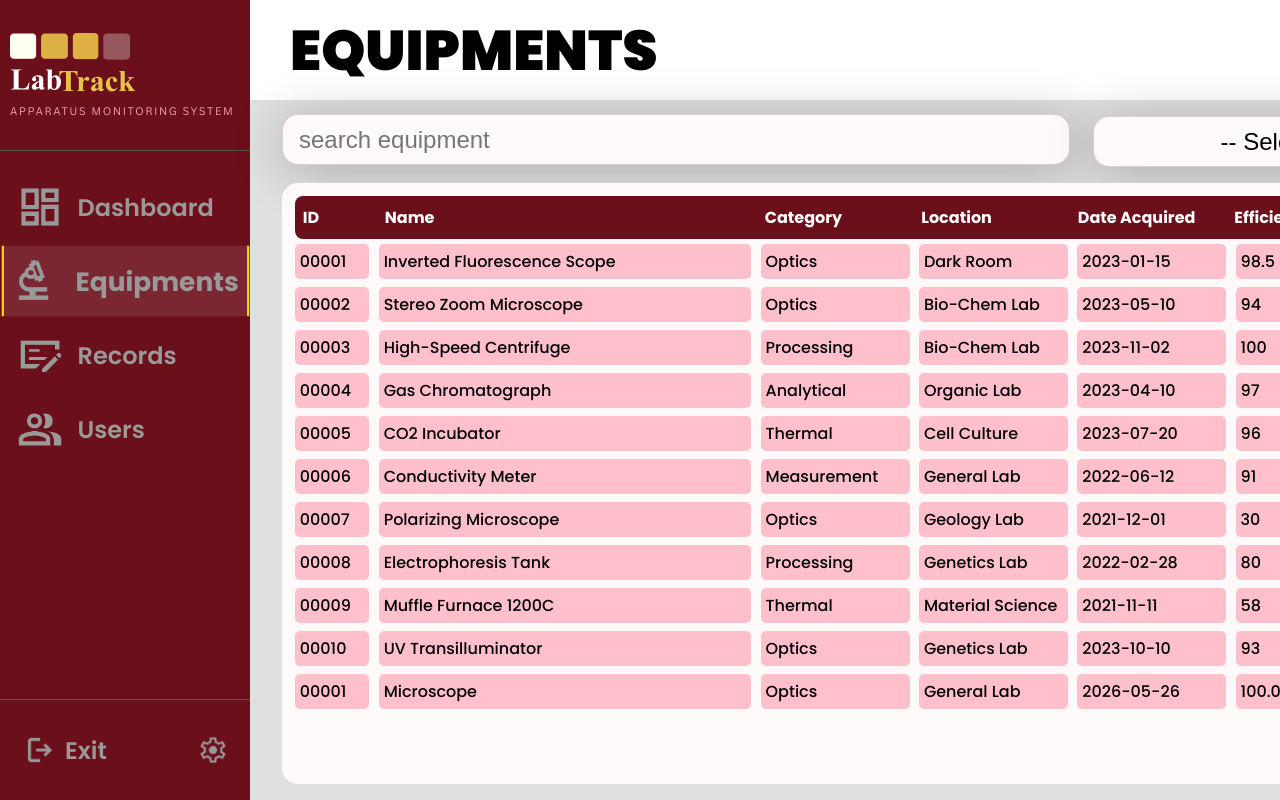
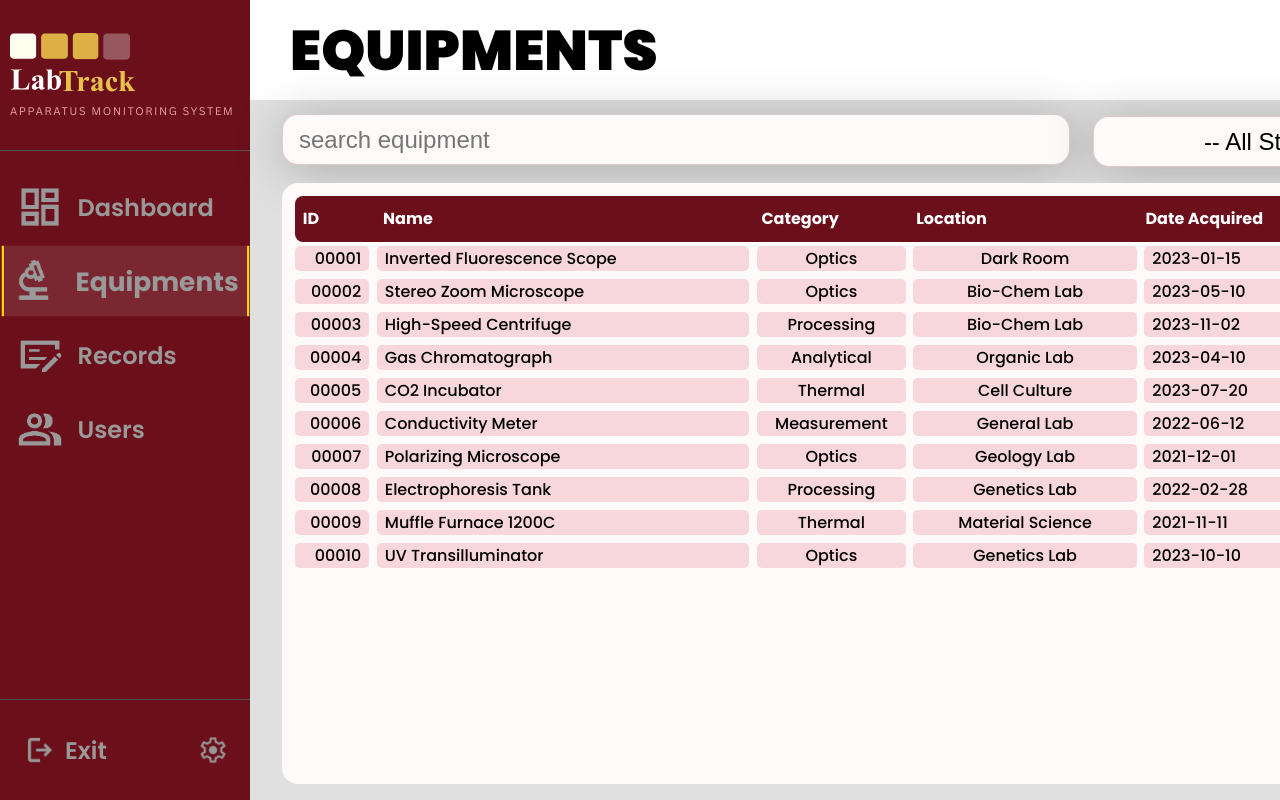
Before and after one commit to Jhnvncntx/labtrack-website, a React (Vite) app in the folder labtrack-web/: page /main in a window 1280 px wide. Both pictures are taken after a click on the element "Equipments". Shown: the top 800 px of the page. Built offline with nearby package versions, Linux system fonts and the light colour scheme.

Commit message:
Added search and status filter in admins eq-tab;e

```diff
--- /dev/null
+++ b/labtrack-web/src/components/EquipmentData.css
@@ -0,0 +1,49 @@
+.equipment-row {
+  display: flex;
+  flex-direction: row;
+  align-items: flex-start;
+  justify-content: space-between;
+  width: 100%;
+  margin-bottom: 0.5rem;
+  font-weight: 500;
+}
+.equipment-row .eq-data {
+  border-radius: 5px;
+  padding: 0 0.5rem;
+  background-color: rgb(247, 215, 220);
+}
+.equipment-row:hover .eq-data {
+  background-color: rgb(243, 184, 193);
+}
+.eq-id {
+  text-align: right;
+}
+.eq-name {
+  text-align: left;
+}
+.eq-categ {
+  text-align: center;
+}
+.eq-loc {
+  text-align: center;
+}
+.eq-dateacq {
+  text-align: left;
+}
+.eq-eff {
+  text-align: left;
+}
+.eq-status {
+  text-align: center;
+}
+.eq-btn {
+  cursor: pointer;
+  color: white;
+  border-radius: 5px;
+  padding: 0 0.5rem;
+  text-align: center;
+  background-color: rgb(145, 28, 28);
+}
+.eq-btn:hover {
+  background-color: rgba(145, 28, 28, 0.8);
+}
--- a/labtrack-web/src/components/EquipmentData.jsx
+++ b/labtrack-web/src/components/EquipmentData.jsx
@@ -1,20 +1,27 @@
-import "./EquipmentsTab.css";
+import "./EquipmentData.css";
 
 export function EquipmentData({ item }) {
+  const status = (item) => {
+    if (item.status === "functional") return "Functional";
+    if (item.status === "forRepair") return "For Repair";
+    if (item.status === "forReplacement") return "For Replacement";
+    if (item.status === "inUse") return "In Use";
+  };
   return (
     <>
       <div className="equipment-row">
-        <div className="w-5">{String(item.id).padStart(5, "0")}</div>
-        <div className="w-25">{item.name}</div>
-        <div className="w-10">{item.category}</div>
-        <div className="w-10">{item.location}</div>
-        <div className="w-10">{item.dateAcquired}</div>
-        <div className="w-5">{item.efficiencyRate}</div>
-        <div className="w-10">{item.status}</div>
-        <div className="w-10">View</div>
-        <div className="w-10">Delete</div>
+        <div className="w-5 eq-id eq-data">
+          {String(item.id).padStart(5, "0")}
+        </div>
+        <div className="w-25 eq-name eq-data">{item.name}</div>
+        <div className="w-10 eq-categ eq-data">{item.category}</div>
+        <div className="w-15 eq-loc eq-data">{item.location}</div>
+        <div className="w-10 eq-dateacq eq-data">{item.dateAcquired}</div>
+        <div className="w-6 eq-eff eq-data">{item.efficiencyRate}</div>
+        <div className="w-11 eq-status eq-data">{status(item)}</div>
+        <div className="w-7 eq-btn1 eq-btn">View</div>
+        <div className="w-7 eq-btn2 eq-btn">Delete</div>
       </div>
-      {console.log(`Equipment ${item.id} has been added.`)}
     </>
   );
 }
--- a/labtrack-web/src/components/EquipmentsTab.css
+++ b/labtrack-web/src/components/EquipmentsTab.css
@@ -1,11 +1,26 @@
+.w-2 {
+  width: 2%;
+}
 .w-5 {
   width: 5%;
 }
 .w-6 {
   width: 6%;
 }
+.w-7 {
+  width: 7%;
+}
+.w-9 {
+  width: 9%;
+}
 .w-10 {
   width: 10%;
+}
+.w-11 {
+  width: 11%;
+}
+.w-15 {
+  width: 15%;
 }
 .w-25 {
   width: 25%;
@@ -33,35 +48,35 @@ input {
   width: 52%;
   height: 100%;
   font-size: 1.5rem;
-    margin-bottom: .2rem;
-    padding: .5rem 1rem;
+  margin-bottom: 0.2rem;
+  padding: 0.5rem 1rem;
   border-radius: 1rem;
   border-style: none;
   outline: none;
-    border: 1px rgba(107,15,26, .2) solid;
-    background-color: rgb(255,250,250);
+  border: 1px rgba(107, 15, 26, 0.2) solid;
+  background-color: rgb(255, 250, 250);
   box-shadow: 3px 5px 50px rgba(0, 0, 0, 0.25);
 }
-#category {
+#status {
   height: 100%;
   width: 25%;
-    padding: .5rem 1rem;
+  padding: 0.5rem 1rem;
   font-size: 1.5rem;
   text-align: center;
   border-radius: 1rem;
   outline: none;
-    border: 1px rgba(107,15,26, .2) solid;
-    background-color: rgb(255,250,250);
+  border: 1px rgba(107, 15, 26, 0.2) solid;
+  background-color: rgb(255, 250, 250);
   box-shadow: 3px 5px 50px rgba(0, 0, 0, 0.25);
 }
 .add-eq {
   width: 20%;
   height: 100%;
-    padding: .5rem 1rem;
+  padding: 0.5rem 1rem;
   border-radius: 1rem;
   font-size: 1.7rem;
   border-style: none;
-    background-color: rgb(107,15,26);
+  background-color: rgb(107, 15, 26);
   box-shadow: 3px 5px 50px rgba(0, 0, 0, 0.25);
   color: white;
   cursor: pointer;
@@ -72,14 +87,14 @@ input {
 .table-container {
   height: 90%;
   width: 100%;
-    background-color: rgb(255,250,250);
+  background-color: rgb(255, 250, 250);
   border-radius: 1rem;
   overflow: hidden;
-    padding: .8rem;
+  padding: 0.8rem;
   display: flex;
   flex-direction: column;
   align-items: center;
-    justify-content: center;
+  justify-content: flex-start;
 }
 .table-heading {
   display: flex;
@@ -89,35 +104,21 @@ input {
   width: 100%;
   height: 8%;
   background-color: #6b0f1a;
-    border-radius: .5rem;
+  border-radius: 0.5rem;
   color: white;
   font-weight: 700;
 }
 .table-heading div {
-    padding-left: .5rem;
+  padding-left: 0.5rem;
 }
 .table-body {
   display: flex;
   flex-direction: column;
-    justify-content: start;
+  justify-content: flex-start;
   align-items: center;
   width: 100%;
-    height: 98%;
-    padding: .3rem 0;
-    overflow: hidden;
+  max-height: 650px;
+  padding: 0.3rem 0;
+  overflow-y: auto;
+  scrollbar-width: 2%;
 }
-.equipment-row {
-    display: flex;
-    flex-direction: row;
-    align-items: flex-start;
-    justify-content: space-between;
-    width: 100%;
-    margin-bottom: .5rem;
-    color: black;
-    font-weight: 500;
-}
-.equipment-row div {
-    border-radius: 5px;
-    padding: 5px;
-    background-color: pink;
-}
--- a/labtrack-web/src/components/EquipmentsTab.jsx
+++ b/labtrack-web/src/components/EquipmentsTab.jsx
@@ -1,49 +1,63 @@
 import equipmentsData from "../data/equipments.js";
 import { EquipmentData } from "./EquipmentData";
 import "./EquipmentsTab.css";
+import { useState } from "react";
 
 console.log(equipmentsData);
 export function EquipmentsTab() {
+  const [search, setSearch] = useState("");
+  const [category, setCategory] = useState("");
+
+  const equipments = equipmentsData.filter((item) => {
+    const searchInput = search.toLowerCase();
+    const searchResult =
+      item.name.toLowerCase().includes(searchInput) ||
+      item.category.toLowerCase().includes(searchInput);
+    const selectedCategory = category ? item.status === category : true;
+    return searchResult && selectedCategory;
+  });
+
+  function addEquipment() {
+    () => {};
+  }
+
   return (
     <div className="equipments-container">
       <div className="search-category-btn-container">
-        <input type="text" placeholder="search equipment" />
-        <select id="category">
-          <option value="">-- Select --</option>
+        <input
+          type="text"
+          placeholder="search equipment"
+          onChange={(e) => setSearch(e.target.value)}
+        />
+        {console.log(search)}
+        <select id="status" onChange={(e) => setCategory(e.target.value)}>
+          {console.log(category)}
+          <option value="">-- All Status --</option>
           <option value="functional">Functional</option>
           <option value="forRepair">For Repair</option>
           <option value="forReplacement">For Replacement</option>
         </select>
-        <button className="add-eq">+ Add Equipment</button>
+        <button className="add-eq" onClick={addEquipment}>
+          + Add Equipment
+        </button>
       </div>
       <div className="table-container">
         <div className="table-heading">
           <div className="w-5">ID</div>
           <div className="w-25">Name</div>
           <div className="w-10">Category</div>
-          <div className="w-10">Location</div>
+          <div className="w-15">Location</div>
           <div className="w-10">Date Acquired</div>
           <div className="w-6">Efficiency</div>
-          <div className="w-10">Status</div>
-          <div className="w-10"></div>
-          <div className="w-10"></div>
+          <div className="w-11">Status</div>
+          <div className="w-7"></div>
+          <div className="w-7"></div>
+          <div className="2"></div>
         </div>
         <div className="table-body">
-          {equipmentsData.map((item) => {
-            console.log(`eq ${item.id} ${item}`);
+          {equipments.map((item) => {
             return <EquipmentData key={item.id} item={item} />;
           })}
-          <div className="equipment-row">
-            <div className="w-5">00001</div>
-            <div className="w-25">Microscope</div>
-            <div className="w-10">Optics</div>
-            <div className="w-10">General Lab</div>
-            <div className="w-10">2026-05-26</div>
-            <div className="w-5">100.0</div>
-            <div className="w-10">Functional</div>
-            <div className="w-10">View</div>
-            <div className="w-10">Delete</div>
-          </div>
         </div>
       </div>
     </div>
--- a/labtrack-web/src/data/equipments.js
+++ b/labtrack-web/src/data/equipments.js
@@ -6,7 +6,7 @@ const equipmentsData = [
     location: "Dark Room",
     dateAcquired: "2023-01-15",
     efficiencyRate: 98.5,
-    status: "Functional",
+    status: "functional",
     totalUsageHours: 120.5,
   },
   {
@@ -16,7 +16,7 @@ const equipmentsData = [
     location: "Bio-Chem Lab",
     dateAcquired: "2023-05-10",
     efficiencyRate: 94.0,
-    status: "Functional",
+    status: "functional",
     totalUsageHours: 89.0,
   },
   {
@@ -26,7 +26,7 @@ const equipmentsData = [
     location: "Bio-Chem Lab",
     dateAcquired: "2023-11-02",
     efficiencyRate: 100.0,
-    status: "Functional",
+    status: "functional",
     totalUsageHours: 4.5,
   },
   {
@@ -36,7 +36,7 @@ const equipmentsData = [
     location: "Organic Lab",
     dateAcquired: "2023-04-10",
     efficiencyRate: 97.0,
-    status: "Functional",
+    status: "functional",
     totalUsageHours: 32.0,
   },
   {
@@ -46,7 +46,7 @@ const equipmentsData = [
     location: "Cell Culture",
     dateAcquired: "2023-07-20",
     efficiencyRate: 96.0,
-    status: "Functional",
+    status: "functional",
     totalUsageHours: 256.2,
   },
   {
@@ -56,7 +56,7 @@ const equipmentsData = [
     location: "General Lab",
     dateAcquired: "2022-06-12",
     efficiencyRate: 91.0,
-    status: "Functional",
+    status: "functional",
     totalUsageHours: 51.0,
   },
   {
@@ -66,7 +66,7 @@ const equipmentsData = [
     location: "Geology Lab",
     dateAcquired: "2021-12-01",
     efficiencyRate: 30.0,
-    status: "For Replacement",
+    status: "forReplacement",
     totalUsageHours: 150.0,
   },
   {
@@ -76,7 +76,7 @@ const equipmentsData = [
     location: "Genetics Lab",
     dateAcquired: "2022-02-28",
     efficiencyRate: 80.0,
-    status: "For Repair",
+    status: "forRepair",
     totalUsageHours: 110.0,
   },
   {
@@ -86,7 +86,7 @@ const equipmentsData = [
     location: "Material Science",
     dateAcquired: "2021-11-11",
     efficiencyRate: 58,
-    status: "For Repair",
+    status: "forRepair",
     totalUsageHours: 240,
   },
   {
@@ -96,7 +96,7 @@ const equipmentsData = [
     location: "Genetics Lab",
     dateAcquired: "2023-10-10",
     efficiencyRate: 93.0,
-    status: "Functional",
+    status: "functional",
     totalUsageHours: 25,
   },
 ];
```
Lines whose indentation alone changed are shown as unchanged.
